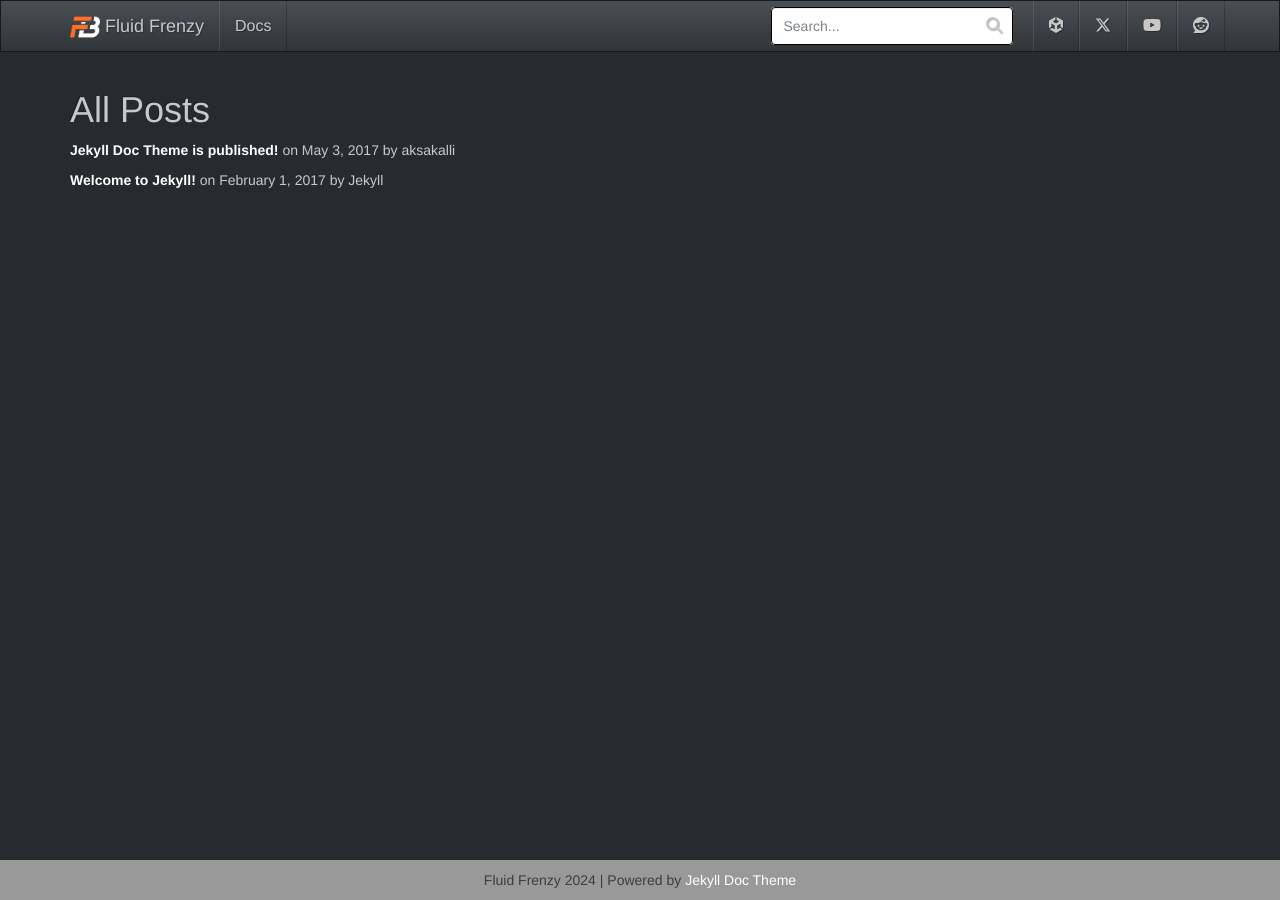
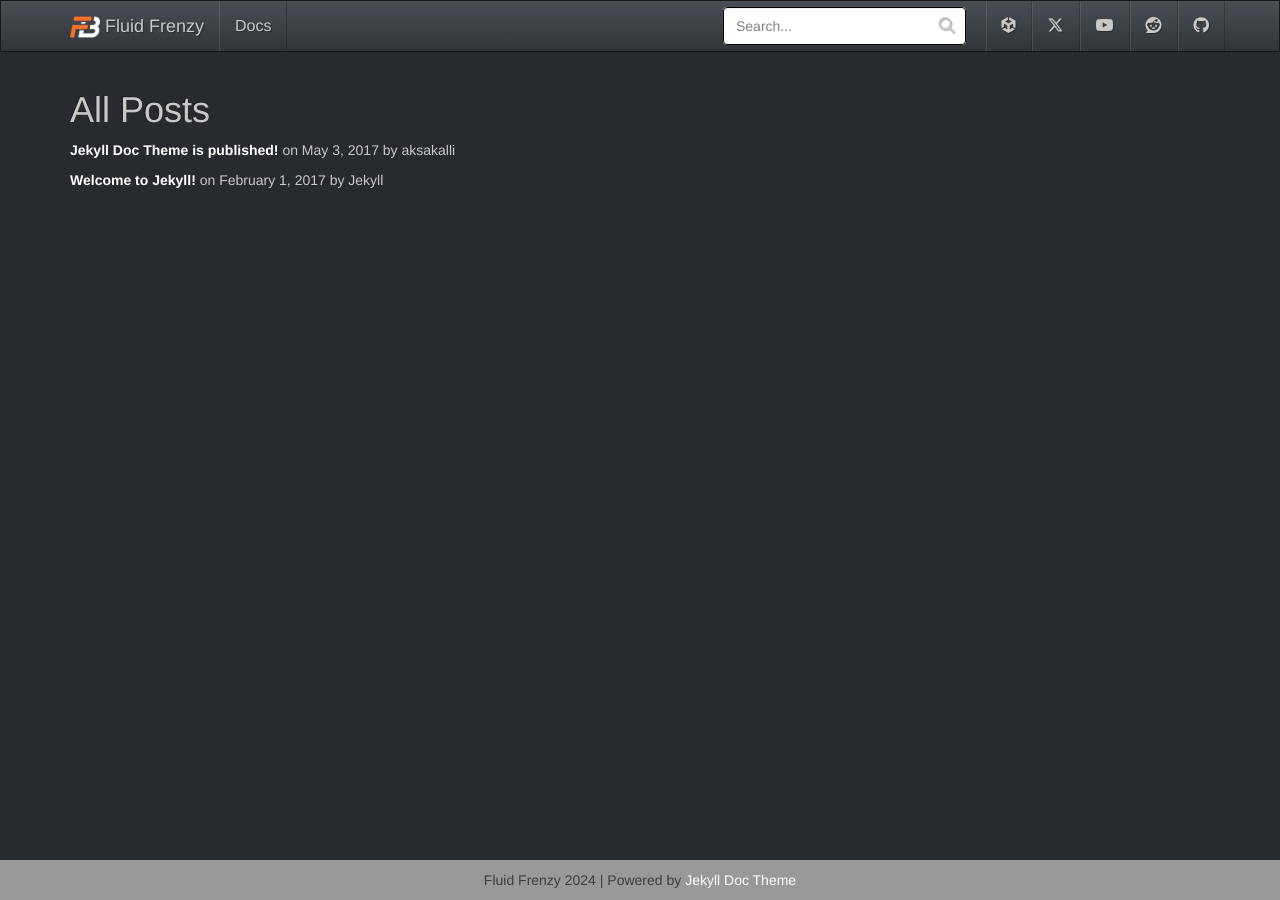
Before and after one commit to FrenzyByte/fluidfrenzy, a Jekyll site: the page built from assets/allposts.html, in a window 1280 px wide. Built offline with Jekyll 4.4.1, drawn with Linux system fonts in a browser that asks for light colours.

Commit message:
Minor tweaks and reporting issues on github.

```diff
--- a/_config.yml
+++ b/_config.yml
@@ -8,11 +8,13 @@
 baseurl: "/fluidfrenzy" # the subpath of your site, e.g. /blog/
 url: https://frenzybyte.github.io/fluidfrenzy # the base hostname & protocol for your site
 git_address: https://github.com/frenzybyte/fluidfrenzy
-git_edit_address: https://github.com/frenzybyte/fluidfrenzy/blob/gh-pages
+git_edit_address: https://github.com/FrenzyByte/fluidfrenzy/issues
+git_issue_address: https://github.com/FrenzyByte/fluidfrenzy/issues
 twitter_address: https://twitter.com/FluidFrenzy
 unityasset_address: https://assetstore.unity.com/packages/slug/273366
 youtube_address: https://www.youtube.com/@Fluid-Frenzy
 reddit_address: https://www.reddit.com/u/FrenzyTheHedgehog/
+
 
 # theme options from https://bootswatch.com/3/
 # comment out this to use default Bootstrap
--- a/_includes/topnav.html
+++ b/_includes/topnav.html
@@ -28,6 +28,7 @@
                     <li><a href="{{ site.twitter_address }}"><i class="fa-brands fa-x-twitter" aria-hidden="true"></i></a></li>
                     <li><a href="{{ site.youtube_address }}"><i class="fa-brands fa-youtube" aria-hidden="true"></i></a></li>
                     <li><a href="{{ site.reddit_address }}"><i class="fa-brands fa-reddit" aria-hidden="true"></i></a></li>
+                    <li><a href="{{ site.git_address }}"><i class="fa-brands fa-github" aria-hidden="true"></i></a></li>
                 </ul>
             </div>
         </div>
--- a/index.html
+++ b/index.html
@@ -6,9 +6,10 @@
     <div class="container">
         <h1>Fluid Frenzy</h1>
         <p>Powerful GPU-accelerated fluid simulation tool for Unity projects. Create realistic water, lava, erosion effects, and more with stunning visual effects and dynamic interactions.
-            Elevate your projects with Fluid Frenzy! Get it now on the asset store!</p>
+            Elevate your projects with Fluid Frenzy! Get it on the asset store now!</p>
         <p><a class="btn btn-primary btn-lg" href="{{ site.unityasset_address }}" role="button">Asset Store</a>
-        <a class="btn btn-primary btn-lg" href="{{ "/docs/index/" | relative_url }}" role="button">Learn more</a></p>
+        <a class="btn btn-primary btn-lg" href="{{ "/docs/index/" | relative_url }}" role="button">Learn more</a>
+        <a class="btn btn-primary btn-lg" href="{{ site.git_issue_address }}" role="button">Bug report</a></p>
     </div>
 </div>
 
```
Also changed, not shown: README.md.
